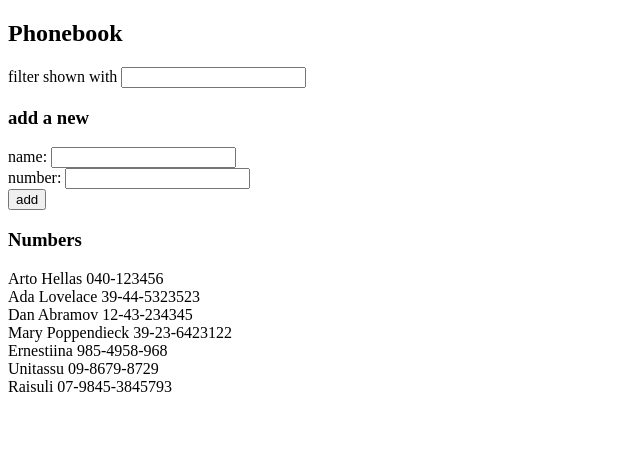
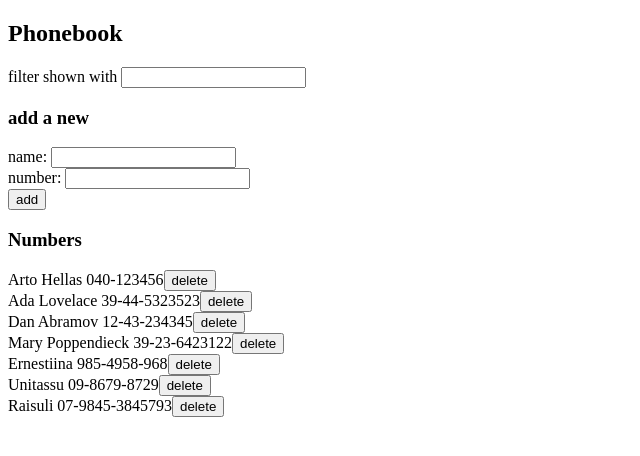
Before and after one commit to SariPollux/fullstack, a React (Create React App) app in the folder osa2/puhelinluettelo/: page / in a window 1280 px wide. Shown: the top 456 px of the page, without its empty margins (0-640 px from the left). Built offline with nearby package versions, Linux system fonts and the light colour scheme; data requests are answered from the project's data file.

Commit message:
Tehtävä 2.17: puhelinluettelo step9 aloitettu

```diff
--- a/osa2/puhelinluettelo/src/App.js
+++ b/osa2/puhelinluettelo/src/App.js
@@ -61,6 +61,17 @@ const App = () => {
   }
   }
 
+const removePerson = (id) => {
+    if (window.confirm(`Delete ${id} ?`)) {
+     personService
+     .remove(id)
+     .then(returnedPerson =>{
+      setPersons(persons.concat(returnedPerson))
+    })
+    }
+  }
+  console.log(removePerson)
+
 
   const namesToShow = persons.filter(person => {
     return person.name.toLowerCase().includes(showFiltered.toLowerCase());
--- a/osa2/puhelinluettelo/src/components/PersonsList.js
+++ b/osa2/puhelinluettelo/src/components/PersonsList.js
@@ -1,6 +1,12 @@
 import React from 'react'
 
-const Person = ({person}) => (<div>{person.name} {person.number}</div>)
+const Person = (props) => {
+   const {person, removePerson} = props
+    return (
+    <div>{person.name} {person.number}
+       <button onClick={removePerson}>delete</button>
+    </div>)
+}
 
 const PersonsList = ({namesToShow}) =>
 (namesToShow.map(person => <Person key={person.name} person={person} />))
--- a/osa2/puhelinluettelo/src/services/persons.js
+++ b/osa2/puhelinluettelo/src/services/persons.js
@@ -10,5 +10,9 @@ const create = newObject => {
     const request = axios.post(baseUrl , newObject)
     return request.then(response => response.data)
 }
+const remove = moveObject => {
+    const request = axios.delete(baseUrl , moveObject)
+    return request.then(response => response.data)
+}
 
-export default {getAll, create}
+export default {getAll, create, remove}
```
